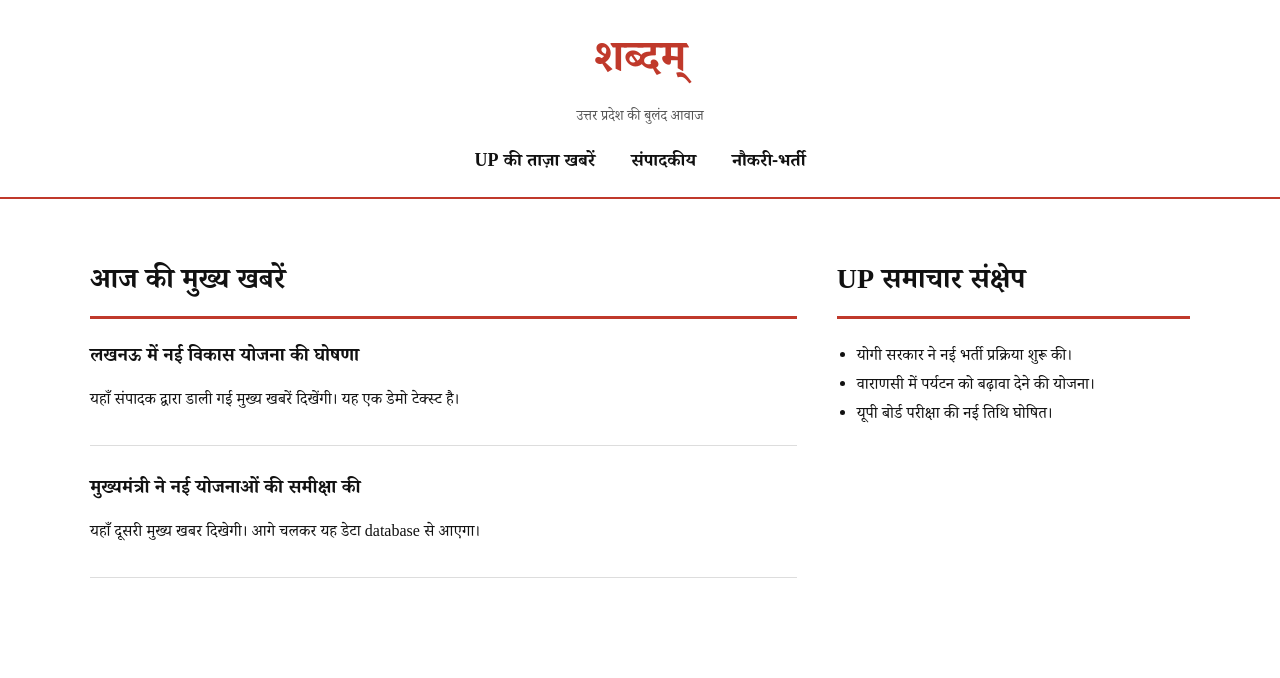
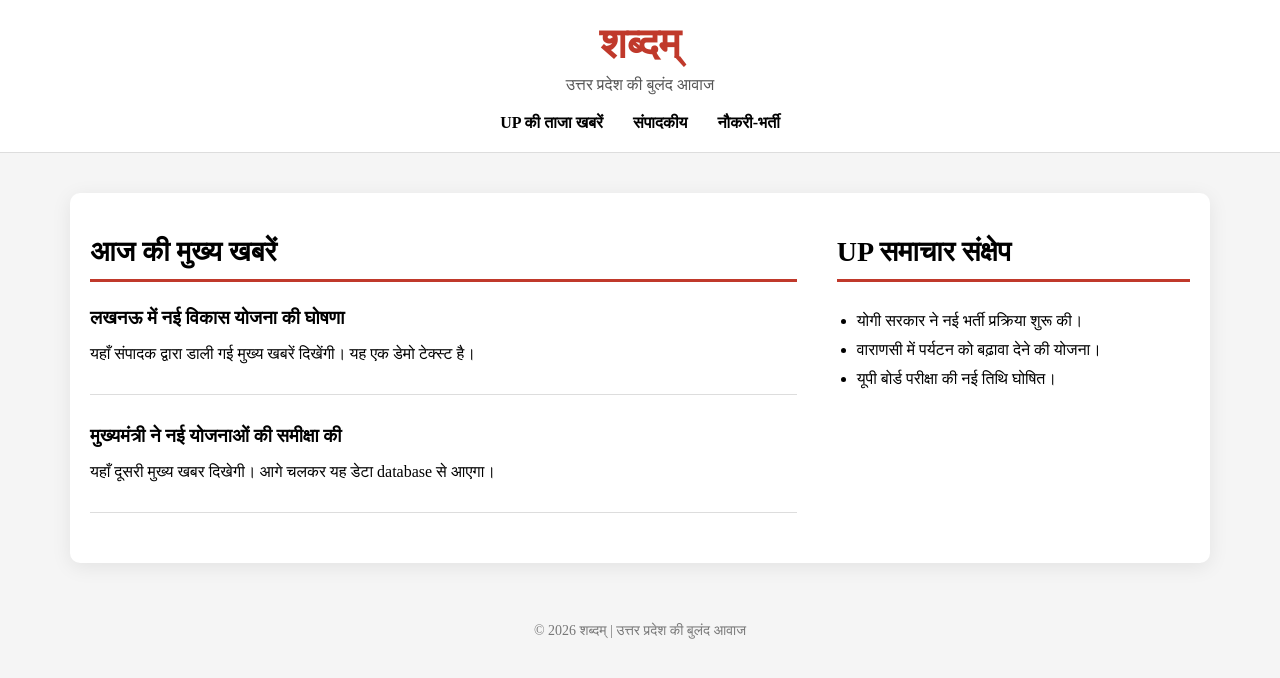
Before and after one commit to mbaitha4/shabadam-up, a Next.js app: page / in a window 1280 px wide. Shown: the top 678 px of the page. Built offline with nearby package versions, Linux system fonts and the light colour scheme.

Commit message:
Update layout.tsx

```diff
--- a/app/layout.tsx
+++ b/app/layout.tsx
@@ -13,71 +13,78 @@ export default function RootLayout({
 }) {
   return (
     <html lang="hi">
-      <body
-        style={{
-          margin: 0,
-          fontFamily: "'Noto Serif Devanagari', serif",
-          backgroundColor: "#ffffff",
-          color: "#111",
-        }}
-      >
-        {/* HEADER */}
+      <head>
+        <meta name="theme-color" content="#c0392b" />
+        <link rel="manifest" href="/manifest.json" />
+      </head>
+      <body style={{ margin: 0, fontFamily: "serif", background: "#f5f5f5" }}>
+
+        {/* Header */}
         <header
           style={{
             textAlign: "center",
-            padding: "30px 20px 20px",
-            borderBottom: "2px solid #c0392b",
+            padding: "20px 0",
+            position: "sticky",
+            top: 0,
+            background: "#ffffff",
+            zIndex: 1000,
+            borderBottom: "1px solid #ddd"
           }}
         >
-          <h1
-            style={{
-              color: "#c0392b",
-              fontSize: "44px",
-              margin: 0,
-            }}
-          >
+          <h1 style={{ color: "#c0392b", fontSize: "42px", margin: 0 }}>
             शब्दम्
           </h1>
 
-          <p
-            style={{
-              marginTop: "8px",
-              color: "#555",
-              fontSize: "14px",
-            }}
-          >
+          <p style={{ marginTop: "8px", color: "#555" }}>
             उत्तर प्रदेश की बुलंद आवाज
           </p>
 
-          <nav
-            style={{
-              marginTop: "20px",
-              fontSize: "18px",
-              fontWeight: 600,
-            }}
-          >
-            <span style={{ margin: "0 18px", cursor: "pointer" }}>
-              UP की ताज़ा खबरें
-            </span>
-            <span style={{ margin: "0 18px", cursor: "pointer" }}>
-              संपादकीय
-            </span>
-            <span style={{ margin: "0 18px", cursor: "pointer" }}>
-              नौकरी-भर्ती
-            </span>
+          <nav className="nav">
+            <div
+              className="menu-icon"
+              onClick={() => {
+                const menu = document.getElementById("mobileMenu");
+                if (menu) menu.classList.toggle("show");
+              }}
+            >
+              ☰
+            </div>
+
+            <div className="nav-links" id="mobileMenu">
+              <a>UP की ताजा खबरें</a>
+              <a>संपादकीय</a>
+              <a>नौकरी-भर्ती</a>
+            </div>
           </nav>
         </header>
 
-        {/* MAIN CONTENT */}
+        {/* Page Content Container */}
         <main
           style={{
             maxWidth: "1100px",
             margin: "40px auto",
-            padding: "0 20px",
+            padding: "20px",
+            background: "#ffffff",
+            borderRadius: "10px",
+            boxShadow: "0 4px 20px rgba(0,0,0,0.08)"
           }}
         >
           {children}
         </main>
+
+        {/* Footer */}
+        <footer
+          style={{
+            textAlign: "center",
+            padding: "20px",
+            marginTop: "40px",
+            color: "#777",
+            fontSize: "14px"
+          }}
+        >
+          © 2026 शब्दम् | उत्तर प्रदेश की बुलंद आवाज
+        </footer>
+
       </body>
     </html>
   );
```
